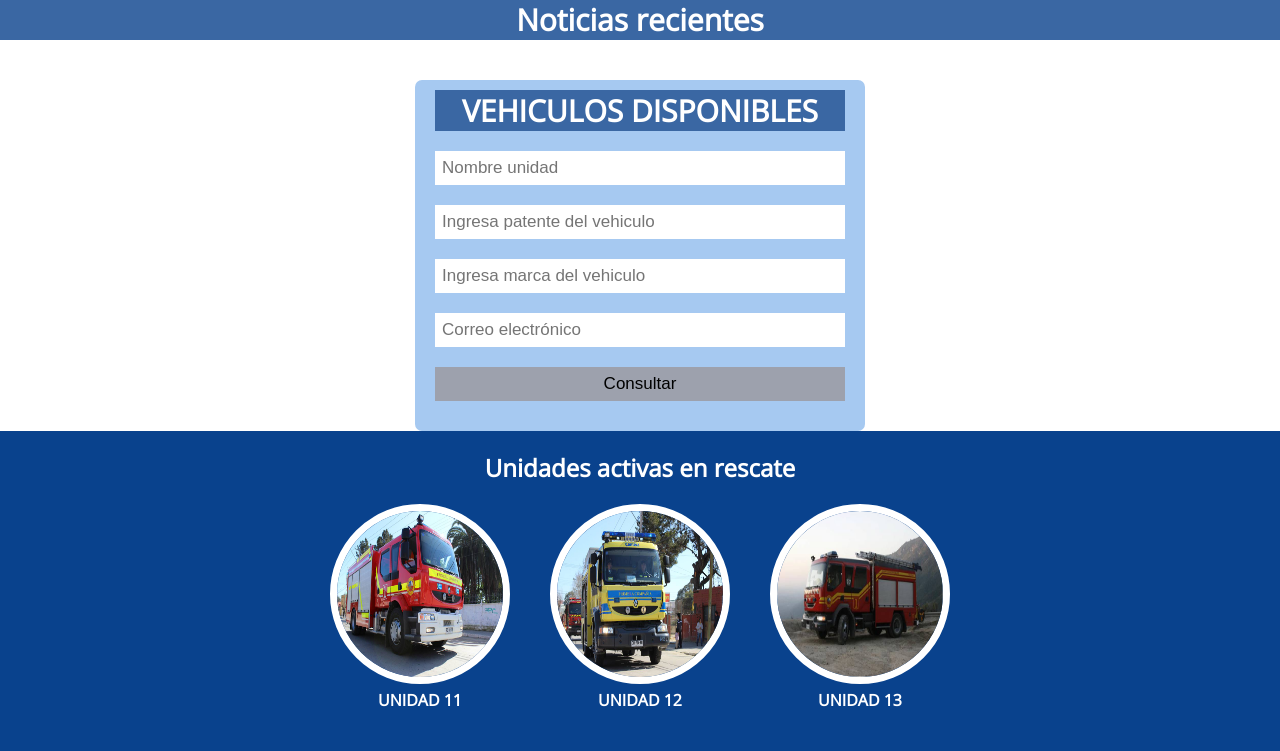
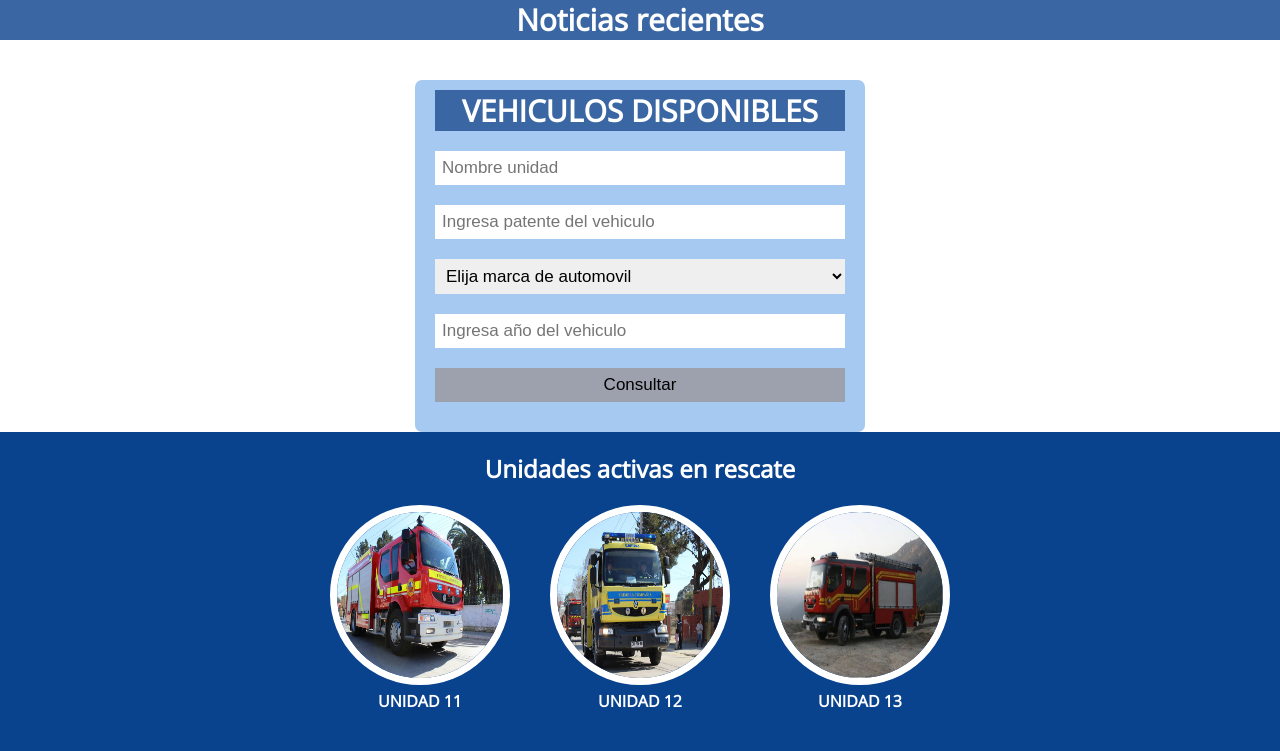
Before and after one commit to Lua-Code12/bomberos_quilpue, a Django app: page /vehiculos/ in a window 1280 px wide. Shown: the part 500-1251 px from the top of the page. Run offline with Django 3.2, Linux system fonts and the light colour scheme; some libraries are stand-ins or nearby versions.

Commit message:
cambios en automovil

```diff
--- a/blog/models.py
+++ b/blog/models.py
@@ -1,7 +1,9 @@
 from django.db import models
 from django.utils import timezone
+from django.contrib.auth.decorators import login_required
 # Create your models here.
 
+#Para realiar post en el sitio
 
 class Post(models.Model):
     author = models.ForeignKey('auth.User', on_delete=models.CASCADE)
@@ -19,6 +21,7 @@ class Post(models.Model):
     def __str__(self):
         return self.title
 
+#Para realizar registro de automoviles
 
 class Marca(models.Model):
     nombre = models.CharField(max_length=50)
--- a/blog/templates/blog/base.html
+++ b/blog/templates/blog/base.html
@@ -17,7 +17,7 @@
     <link rel="stylesheet" href="{% static 'blog/css/carrousel.css' %}">
     <link rel="shorcut icon" type="image/x-icon" href="{% static 'blog/imagenes/logo.ico' %}">
      <script src="https://cdnjs.cloudflare.com/ajax/libs/jquery-validate/1.19.1/jquery.validate.js"></script>
-    <script src="http://code.jquery.com/jquery-1.11.3.min.js"></script>
+     <script src="http://code.jquery.com/jquery-1.11.3.min.js"></script>
     <script src="{% static 'blog/js/regiones_comunas.js' %}"></script>
     <script src="{% static 'blog/js/formulario.js' %}"></script>
     <script src="{% static 'blog/js/carrousel.js' %}"></script>
@@ -31,9 +31,9 @@
          <input type="checkbox" id="menu-bar">
          <label class="icon-menu" for="menu-bar"></label>
          <nav class="menu">
-             <a href="./historia.html" target="#">Historia</a>
+             <a href="" target="#">Historia</a>
              <a href="{% url 'vehiculos'%}" target="#">Vehiculos </a>
-             <a href="">Especialidades</a>
+             <a href="" target="#">Especialidades</a>
              <a href="{% url 'galeria'%}">Galeria</a>
              <a href="{% url 'formulario'%}">Postulación</a>
 
--- a/blog/templates/blog/vehiculos.html
+++ b/blog/templates/blog/vehiculos.html
@@ -11,9 +11,9 @@
              VEHICULOS DISPONIBLES
         </h3>
         <input type="text" name="nombre" placeholder="Nombre unidad">
-        <input type="text" id="patente" name='patente' placeholder="Ingresa patente del vehiculo">
-        <input type="text" name="marca" placeholder="Ingresa marca del vehiculo" required>
-        <input type="email" name="mail" placeholder="Correo electrónico" required>
+        <input type="text" id="patente" name='patente' placeholder="Ingresa patente del vehiculo" required>
+        <select name="menu"> <option> Elija marca de automovil</option> <option>Toyota</option> <option>Suzuki</option> <option>Peugeot</option>  </select>
+        <input type="number" name="año" min="1925" max="2021" placeholder="Ingresa año del vehiculo">
 
         </select>
 
--- a/blog/urls.py
+++ b/blog/urls.py
@@ -6,5 +6,6 @@ urlpatterns = [
     path('post/<int:pk>/', views.post_detail, name='post_detail'),
     path('galeria/', views.galeria, name="galeria"),
     path('formulario/', views.formulario, name="formulario"),
-    path('vehiculos/', views.vehiculos, name="vehiculos")
+    path('vehiculos/', views.vehiculos, name="vehiculos"),
+
 ]
--- a/blog/views.py
+++ b/blog/views.py
@@ -17,5 +17,6 @@ def galeria(request):
 def formulario(request):
     return render(request, 'blog/formulario.html')
 
+
 def vehiculos(request):
     return render(request, 'blog/vehiculos.html')
```
Also changed, not shown: db.sqlite3.
